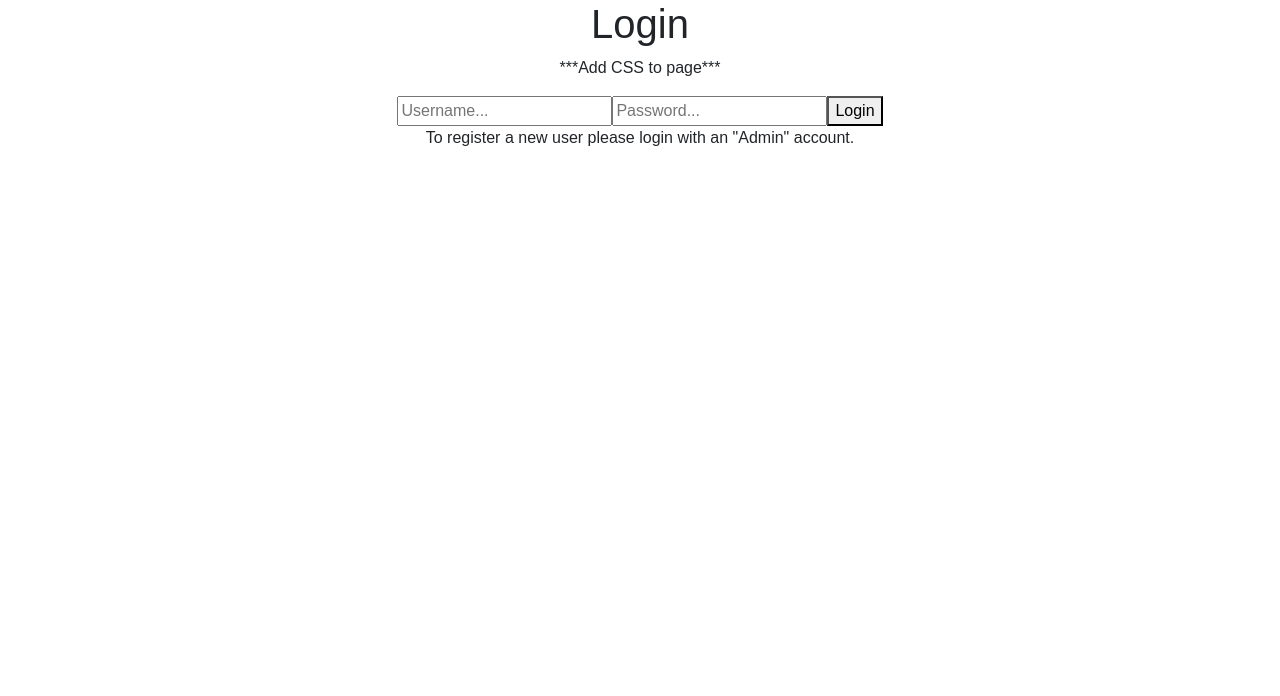
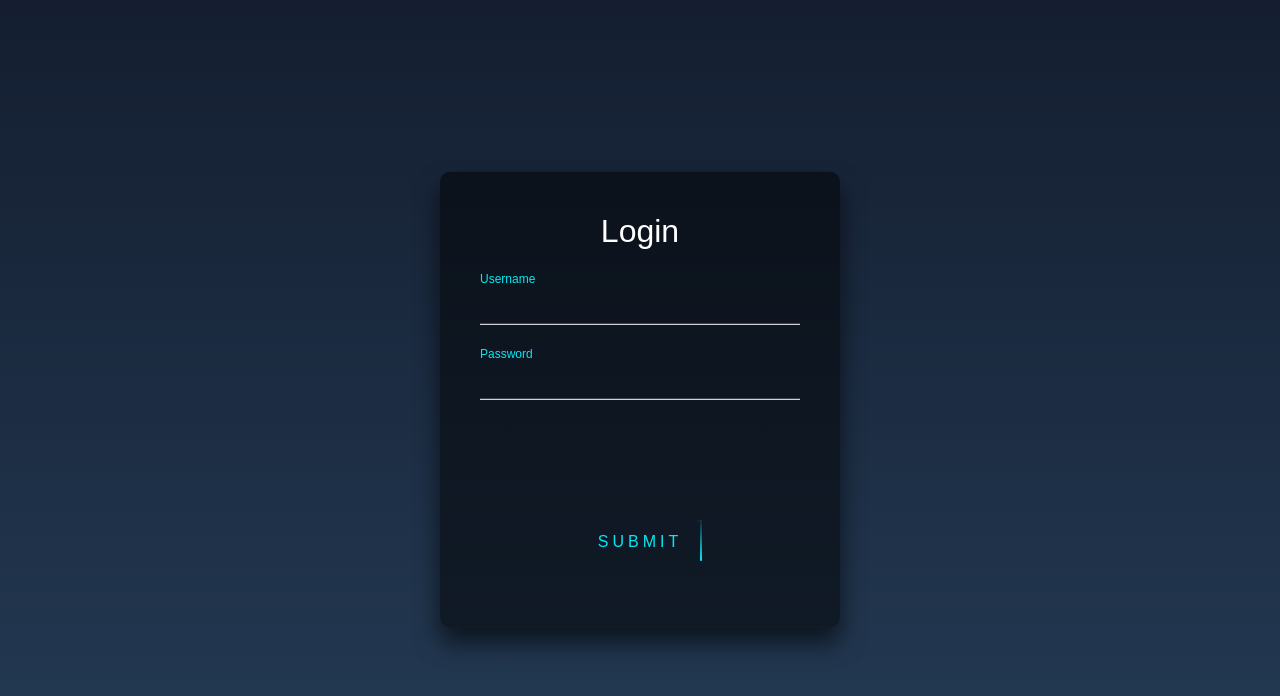
Before and after one commit to franand436/Final-Project, a React (Create React App) app in the folder client/: page / in a window 1280 px wide. Shown: the top 696 px of the page. Built offline with nearby package versions, Linux system fonts and the light colour scheme.

Commit message:
updated login page with cooler look

```diff
--- a/client/src/App.css
+++ b/client/src/App.css
@@ -111,3 +111,173 @@
   background-size: cover;
   color: hsl(22, 100%, 50%);
 }
+
+/* login page CSS */
+html {
+  height: 100%;
+}
+body {
+  margin:0;
+  padding:0;
+  font-family: sans-serif;
+  background: linear-gradient(#141e30, #243b55);
+}
+
+.login-box {
+  position: absolute;
+  top: 50%;
+  left: 50%;
+  width: 400px;
+  padding: 40px;
+  transform: translate(-50%, -50%);
+  background: rgba(0,0,0,.5);
+  box-sizing: border-box;
+  box-shadow: 0 15px 25px rgba(0,0,0,.6);
+  border-radius: 10px;
+}
+
+.login-box h2 {
+  margin: 0 0 30px;
+  padding: 0;
+  color: #fff;
+  text-align: center;
+}
+
+.login-box .user-box {
+  position: relative;
+}
+
+.login-box .user-box input {
+  width: 100%;
+  padding: 10px 0;
+  font-size: 16px;
+  color: #fff;
+  margin-bottom: 30px;
+  border: none;
+  border-bottom: 1px solid #fff;
+  outline: none;
+  background: transparent;
+}
+.login-box .user-box label {
+  position: absolute;
+  top:0;
+  left: 0;
+  padding: 10px 0;
+  font-size: 16px;
+  color: #fff;
+  pointer-events: none;
+  transition: .5s;
+}
+
+.login-box .user-box input:focus ~ label,
+.login-box .user-box input:valid ~ label {
+  top: -20px;
+  left: 0;
+  color: #03e9f4;
+  font-size: 12px;
+}
+
+.login-box form a {
+  position: relative;
+  display: inline-block;
+  padding: 10px 20px;
+  color: #03e9f4;
+  font-size: 16px;
+  text-decoration: none;
+  text-transform: uppercase;
+  overflow: hidden;
+  transition: .5s;
+  margin-top: 40px;
+  letter-spacing: 4px
+}
+
+/* Removed highlight animation as when swapped with link it stopped working coreclty.
+.login-box a:hover {
+  background: #03e9f4;
+  color: #fff;
+  border-radius: 5px;
+  box-shadow: 0 0 5px #03e9f4,
+              0 0 25px #03e9f4,
+              0 0 50px #03e9f4,
+              0 0 100px #03e9f4;
+} */
+
+.login-box a span {
+  position: absolute;
+  display: block;
+}
+
+.login-box a span:nth-child(1) {
+  top: 0;
+  left: -100%;
+  width: 100%;
+  height: 2px;
+  background: linear-gradient(90deg, transparent, #03e9f4);
+  animation: btn-anim1 1s linear infinite;
+}
+
+@keyframes btn-anim1 {
+  0% {
+    left: -100%;
+  }
+  50%,100% {
+    left: 100%;
+  }
+}
+
+.login-box a span:nth-child(2) {
+  top: -100%;
+  right: 0;
+  width: 2px;
+  height: 100%;
+  background: linear-gradient(180deg, transparent, #03e9f4);
+  animation: btn-anim2 1s linear infinite;
+  animation-delay: .25s
+}
+
+@keyframes btn-anim2 {
+  0% {
+    top: -100%;
+  }
+  50%,100% {
+    top: 100%;
+  }
+}
+
+.login-box a span:nth-child(3) {
+  bottom: 0;
+  right: -100%;
+  width: 100%;
+  height: 2px;
+  background: linear-gradient(270deg, transparent, #03e9f4);
+  animation: btn-anim3 1s linear infinite;
+  animation-delay: .5s
+}
+
+@keyframes btn-anim3 {
+  0% {
+    right: -100%;
+  }
+  50%,100% {
+    right: 100%;
+  }
+}
+
+.login-box a span:nth-child(4) {
+  bottom: -100%;
+  left: 0;
+  width: 2px;
+  height: 100%;
+  background: linear-gradient(360deg, transparent, #03e9f4);
+  animation: btn-anim4 1s linear infinite;
+  animation-delay: .75s
+}
+
+@keyframes btn-anim4 {
+  0% {
+    bottom: -100%;
+  }
+  50%,100% {
+    bottom: 100%;
+  }
+}
--- a/client/src/components/InventoryTable.js
+++ b/client/src/components/InventoryTable.js
@@ -46,7 +46,7 @@ function InventoryTable() {
 
       <div>InventoryTable</div>
 
-      <p>***Code in table with inventory info about stock on hand and how many are in route.***</p>
+      <p>***Code in table with inventory info about stock on hand and how many are in route. Also change background back to white.***</p>
       <footer class="main-footer">
         <div class="containter main-footer-container">
           <ul class="nav footer-nav">
--- a/client/src/components/Login.js
+++ b/client/src/components/Login.js
@@ -1,19 +1,31 @@
+// HTML AND CSS BORROWED FROM (WITH MINOR UPDATES) https://codepen.io/soufiane-khalfaoui-hassani/pen/LYpPWda
+
 import React from "react";
 import { Link } from "react-router-dom";
 
 function Login() {
   return (
-    <div className="App">
-      <div className="login">
-        <h1>Login</h1>
-        <p>***Add CSS to page***</p>
-        <input type="text" placeholder="Username..." />
-        <input type="password" placeholder="Password..." />
+    <div class="login-box">
+      <h2>Login</h2>
+      <form>
+        <div class="user-box">
+          <input type="text" name="" required="" />
+          <label>Username</label>
+        </div>
+        <div class="user-box">
+          <input type="password" name="" required="" />
+          <label>Password</label>
+        </div>
         <Link to="/home">
-          <button type="button">Login</button>
+        <a href="#">
+      <span></span>
+      <span></span>
+      <span></span>
+      <span></span>
+      Submit
+    </a>
         </Link>
-      </div>
-      <p>To register a new user please login with an "Admin" account.</p>
+      </form>
     </div>
   );
 }
```
